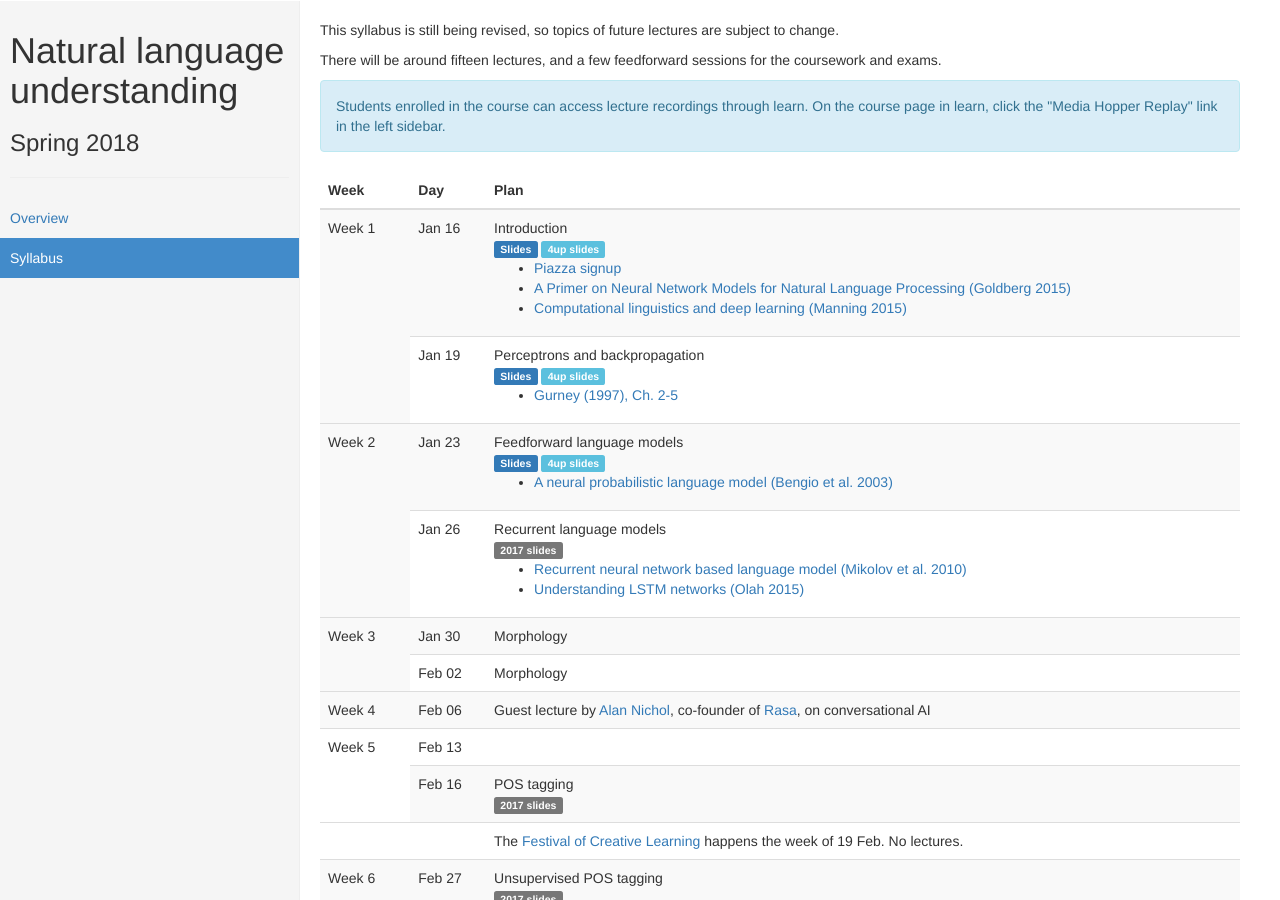
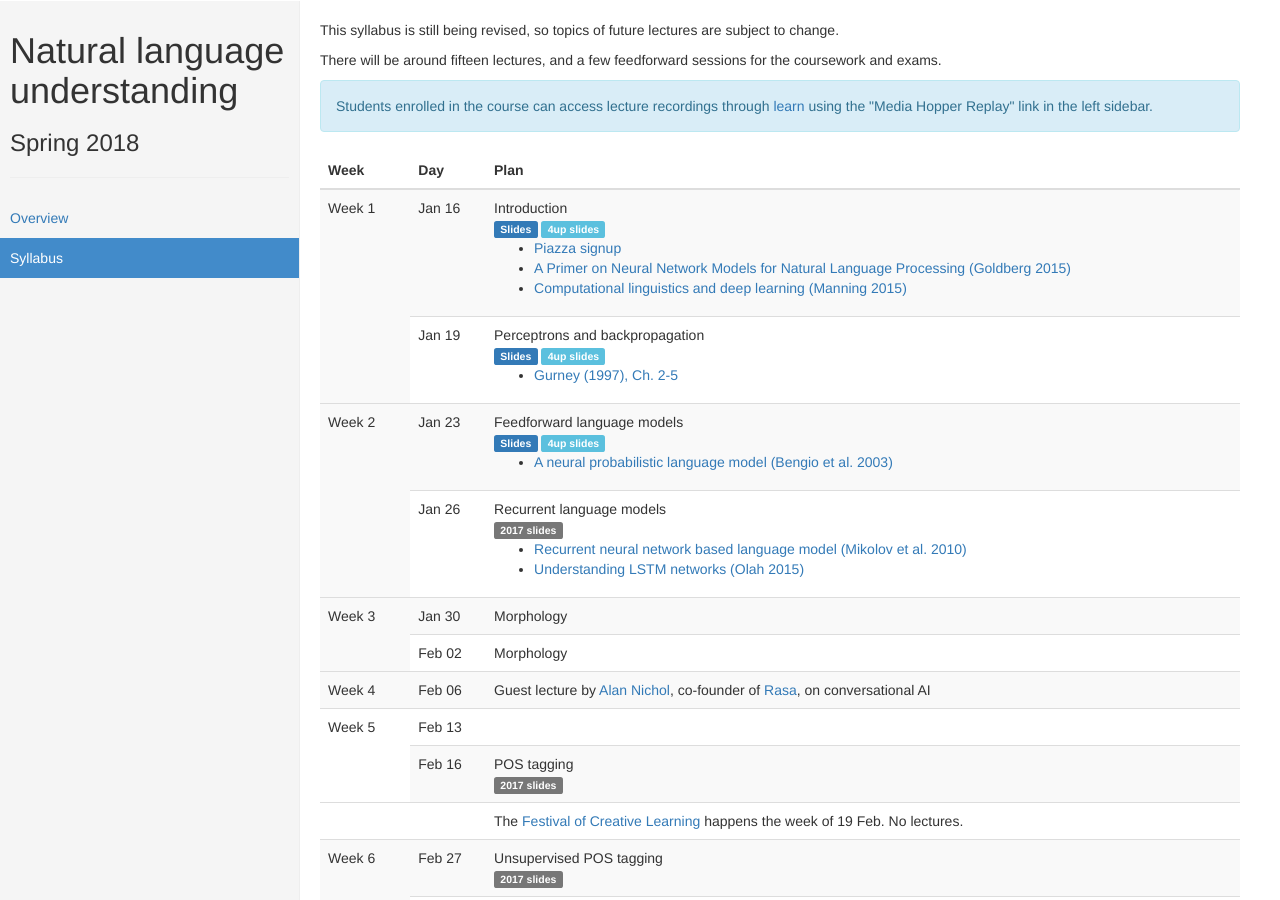
Before and after one commit to alopez/nlu-class, a Jekyll site: the page built from syllabus.md, in a window 1280 px wide and 900 px high. Built offline with Jekyll 4.4.1, drawn with Linux system fonts in a browser that asks for light colours.

Commit message:
Update video link message

```diff
--- a/syllabus.md
+++ b/syllabus.md
@@ -9,9 +9,9 @@ There will be around fifteen lectures, and a few feedforward sessions for
 the coursework and exams.
 
 <div class="alert alert-info">
-Students enrolled in the course can access lecture recordings through learn.
-On the course page in learn, click the "Media Hopper Replay" link in the
-left sidebar.
+Students enrolled in the course can access lecture recordings through
+<a href="learn.ed.ac.uk">learn</a> using the "Media Hopper Replay" link in
+the left sidebar.
 </div>
 
 <table class="table table-striped">
```
Also changed, not shown: 1 other file.
